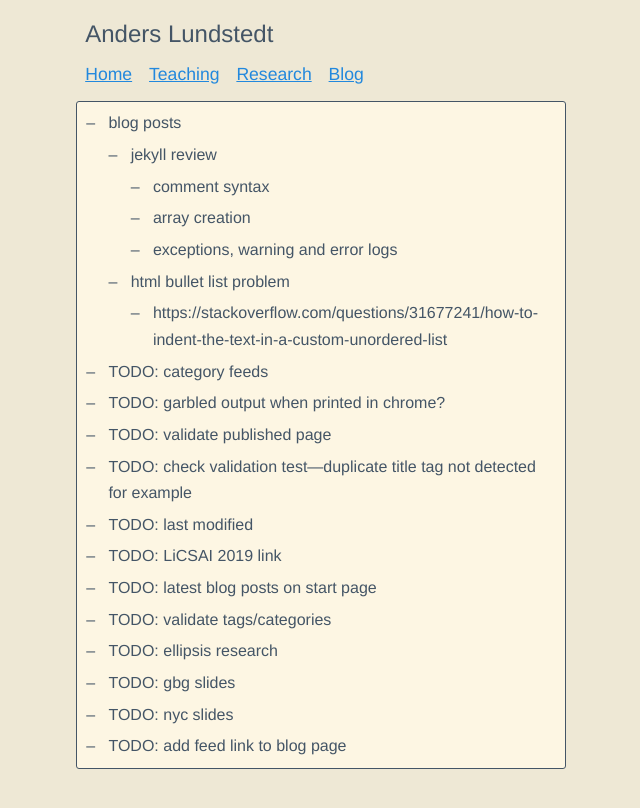
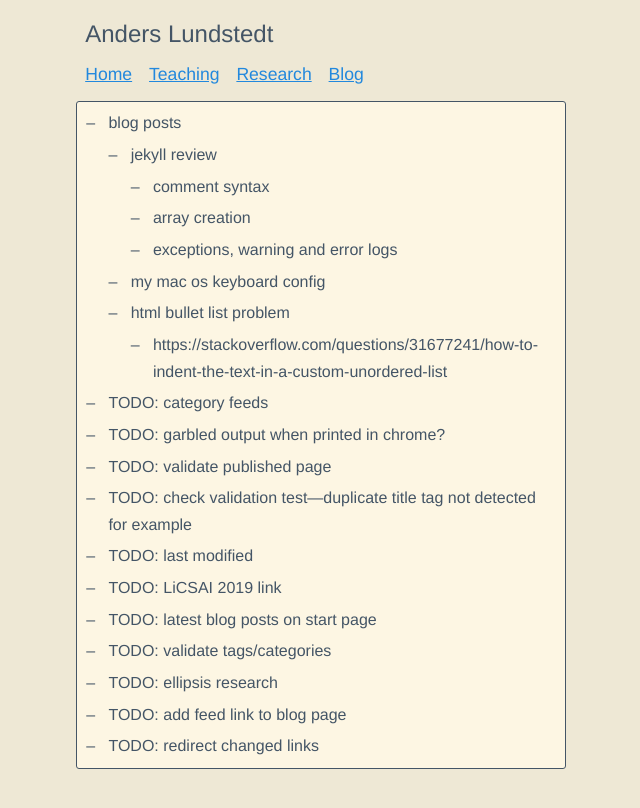
Before and after one commit to anderslundstedt/anderslundstedt.github.io, a Jekyll site: the page built from TODO.md, in a window 1280 px wide. Shown: the top 808 px of the page, without its empty margins (319-959 px from the left). Built offline with Jekyll 4.4.1, drawn with Linux system fonts in a browser that asks for light colours.

Commit message:
updated TODOs

```diff
--- a/TODO.md
+++ b/TODO.md
@@ -7,6 +7,7 @@ title: TODOs
     - comment syntax
     - array creation
     - exceptions, warning and error logs
+  - my mac os keyboard config
   - html bullet list problem
     - https://stackoverflow.com/questions/31677241/how-to-indent-the-text-in-a-custom-unordered-list
 - {{ "TODO: category feeds" | log_warning }}
@@ -18,6 +19,5 @@ title: TODOs
 - {{ "TODO: latest blog posts on start page" | log_warning }}
 - {{ "TODO: validate tags/categories" | log_warning }}
 - {{ "TODO: ellipsis research" | log_warning }}
-- {{ "TODO: gbg slides" | log_warning }}
-- {{ "TODO: nyc slides" | log_warning }}
 - {{ "TODO: add feed link to blog page" | log_warning }}
+- {{ "TODO: redirect changed links" | log_warning }}
```
